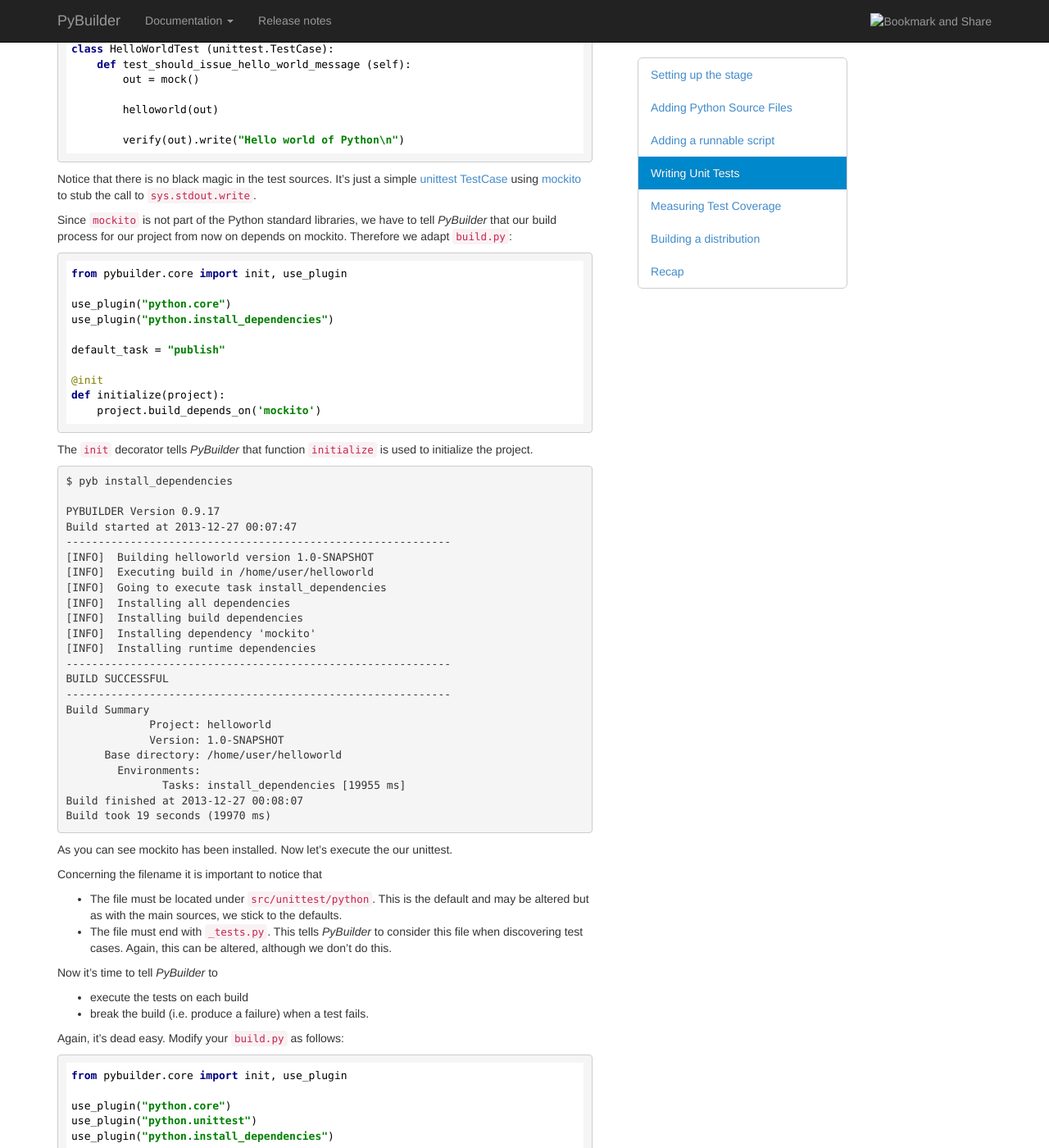
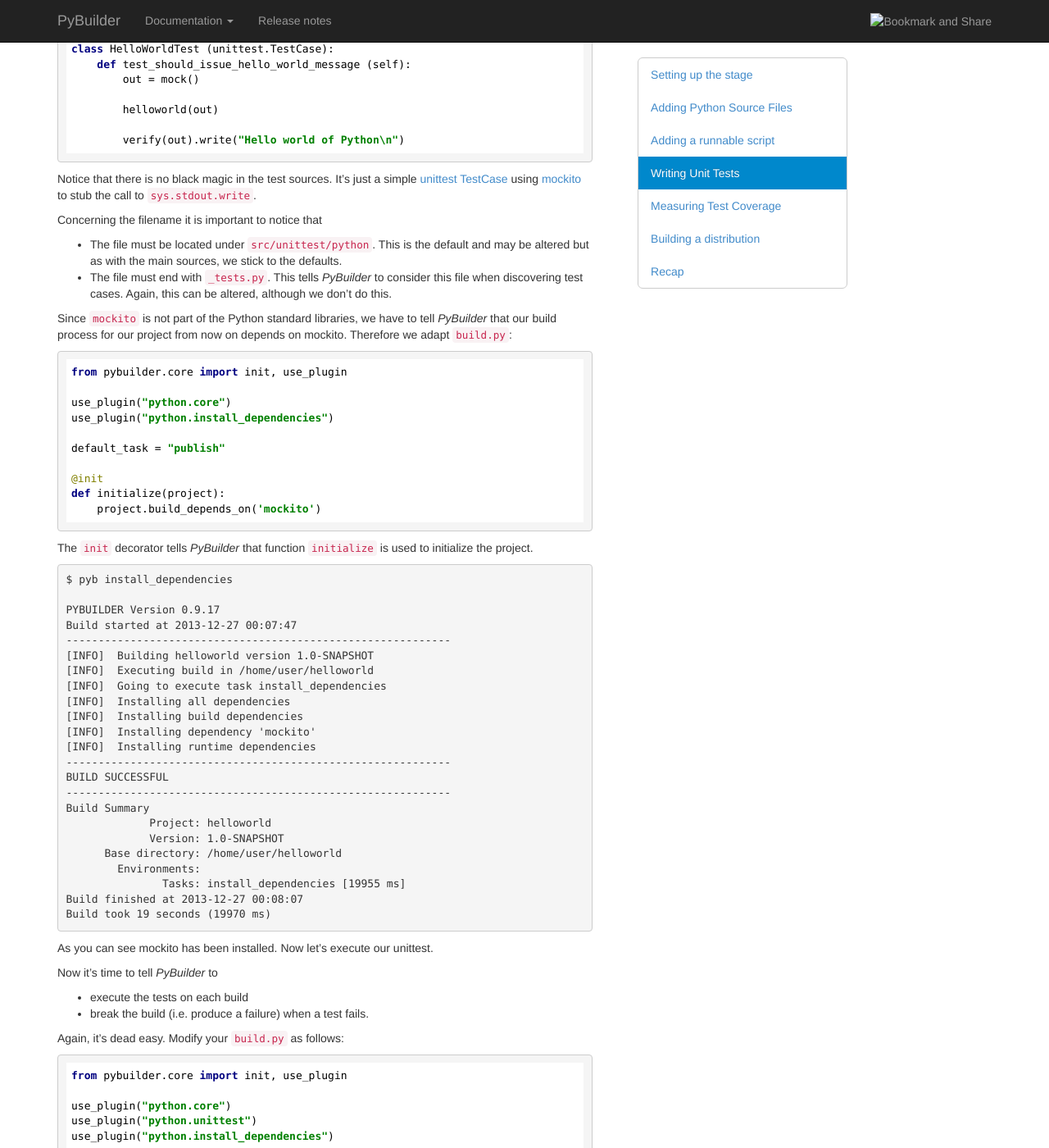
Before and after one commit to pybuilder/pybuilder.github.io, a Jekyll site: the page built from documentation/tutorial.md, in a window 1280 px wide and 1400 px high, scrolled down 2803 px. Shown: the whole window at 82% size. Built offline with Jekyll 4.4.1, drawn with Linux system fonts in a browser that asks for light colours; nearby versions of some CDN libraries; some of the changed lines change nothing that is shown.

Commit message:
Fixed a typo and moved the filename section up to where the file will be created.

````diff
--- a/documentation/tutorial.md
+++ b/documentation/tutorial.md
@@ -158,6 +158,10 @@
 [unittest TestCase](http://docs.python.org/library/unittest.html#unittest.TestCase) using
 [mockito](http://code.google.com/p/mockito-python/) to stub the call to ```sys.stdout.write```.
 
+Concerning the filename it is important to notice that
+ * The file must be located under ```src/unittest/python```. This is the default and may be altered but as with the main sources, we stick to the defaults.
+ * The file must end with ```_tests.py```. This tells *PyBuilder* to consider this file when discovering test cases. Again, this can be altered, although we don't do this.
+
 Since `mockito` is not part of the Python standard libraries, we have to tell *PyBuilder* that our build
 process for our project from now on depends on mockito. Therefore we adapt `build.py`:
 
@@ -200,11 +204,7 @@
 Build took 19 seconds (19970 ms)
 </pre>
 
-As you can see mockito has been installed. Now let's execute the our unittest.
-
-Concerning the filename it is important to notice that
- * The file must be located under ```src/unittest/python```. This is the default and may be altered but as with the main sources, we stick to the defaults.
- * The file must end with ```_tests.py```. This tells *PyBuilder* to consider this file when discovering test cases. Again, this can be altered, although we don't do this.
+As you can see mockito has been installed. Now let's execute our unittest.
 
 Now it's time to tell *PyBuilder* to
  * execute the tests on each build
````
